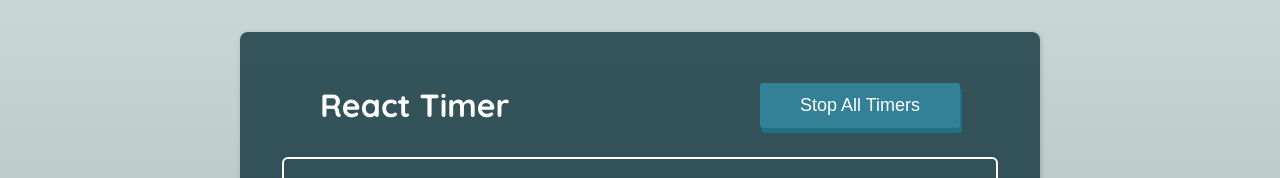
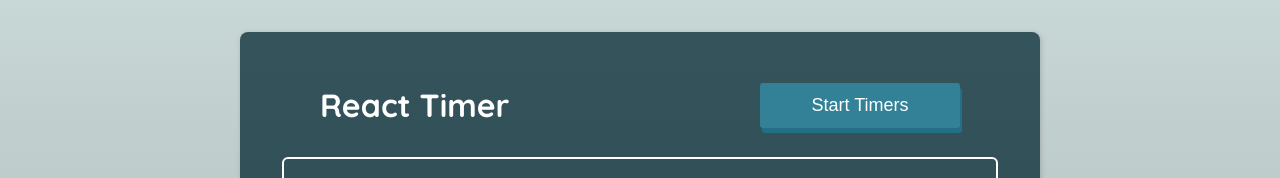
Before and after one commit to Lika-M/timer-hub, a React (Vite) app: page / in a window 1280 px wide. Shown: the top 178 px of the page. Built offline with nearby package versions, Linux system fonts and the light colour scheme; the HTML template or start-up script is replaced by a standard one; a web font is replaced by a local one.

Commit message:
The code has been refactored with the addition of a custom hook that will be able to directly use the context from components where needed.

```diff
--- a/src/components/common/header/Header.tsx
+++ b/src/components/common/header/Header.tsx
@@ -1,20 +1,15 @@
-import { useContext } from "react";
-import { TimerContext } from "../../../store/timerContext";
+import useTimerContext from "../../../store/useTimerContext";
 import Button from "../button/Button";
 import './Header.scss';
 
 export default function Header() {
 
-    const ctx = useContext(TimerContext);
-
-    if(ctx === null){
-        throw new Error('Error');
-    }
+    const ctx = useTimerContext();
 
     return (
         <header className="header">
             <h1>React Timer</h1>
-            <Button>Stop All Timers</Button>
+            <Button>{ctx.isRunning ? 'Stop All': 'Start' } Timers</Button>
         </header>
     );
 }
--- /dev/null
+++ b/src/store/useTimerContext.tsx
@@ -0,0 +1,11 @@
+import { useContext } from "react";
+import { TimerContext } from "./timerContext";
+
+export default function useTimerContext() {
+    const ctx = useContext(TimerContext);
+
+    if (ctx === null) {
+        throw new Error('Error');
+    }
+    return ctx;
+}
```
